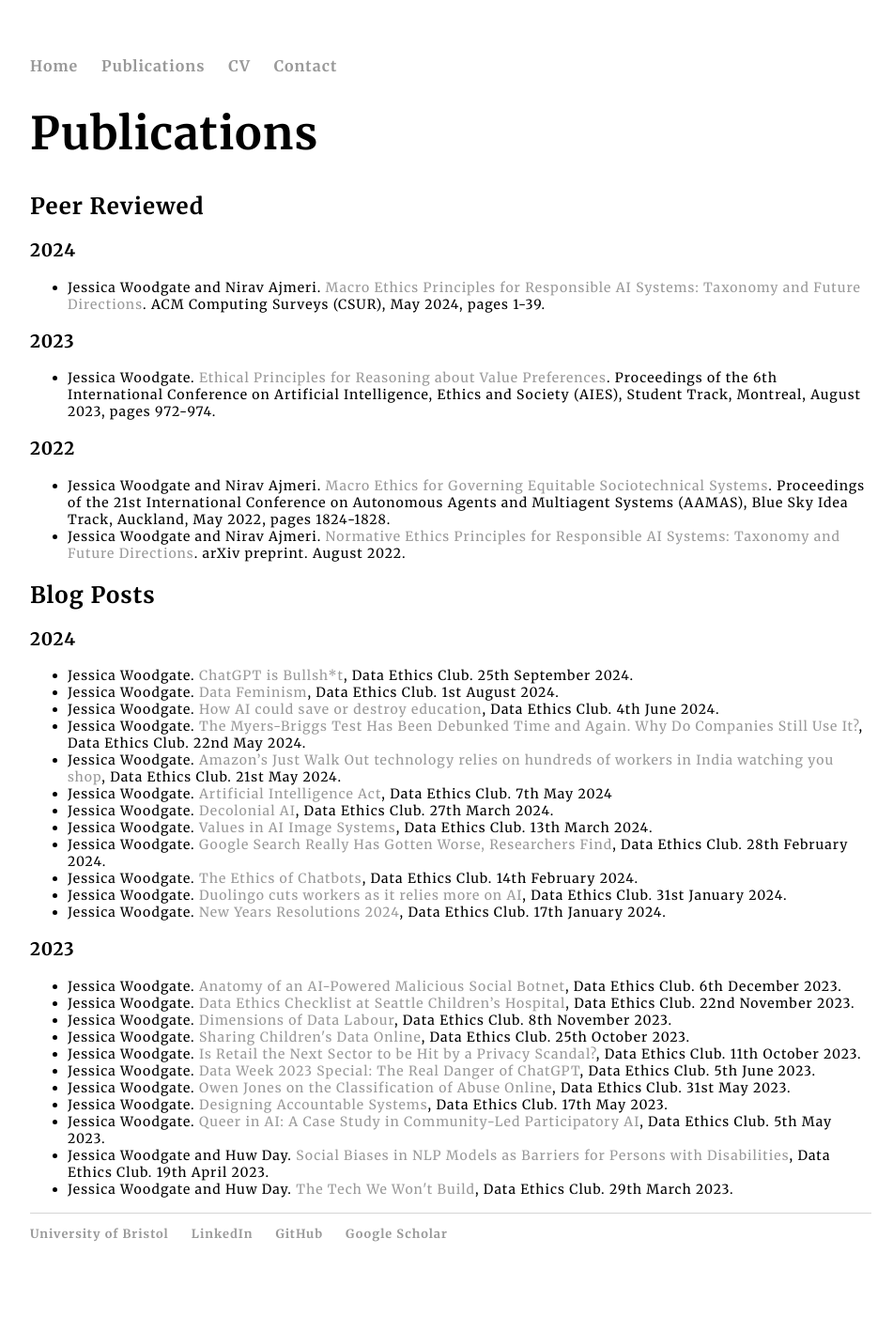
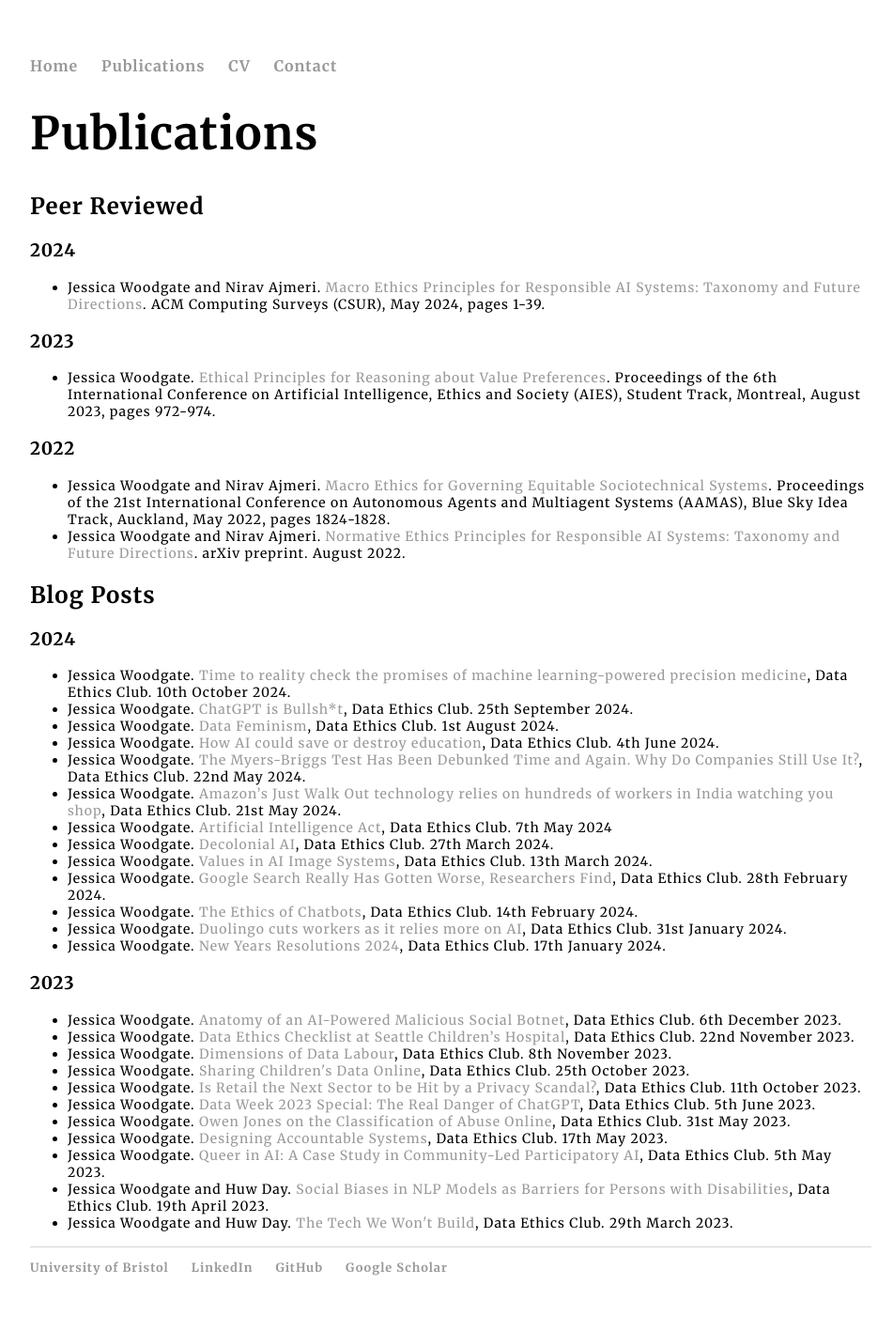
Before and after one commit to jessica-woodgate/jessica-woodgate.github.io, a Jekyll site: the page built from docs/publications/index.html, in a window 1280 px wide. Shown: the whole page at 94% size, without its empty margins (160-1111 px from the left). Built offline with Jekyll 4.4.1, drawn with Linux system fonts in a browser that asks for light colours; before the commit the page ends 1381 px from its top, so only the background shows below that.

Commit message:
ML precision medicine

```diff
--- a/docs/cv/index.html
+++ b/docs/cv/index.html
@@ -92,10 +92,6 @@ title: CV of Jessica Woodgate
 						Proceedings of the 21st International Conference on Autonomous Agents and Multiagent Systems (AAMAS),
 						Blue Sky Idea Track, Auckland, May 2022, pages 1824--1828.
 					</p>
-					<p>Jessica Woodgate and Nirav Ajmeri.
-						<a href="https://arxiv.org/abs/2208.12616">Normative Ethics Principles for Responsible AI Systems: Taxonomy and Future Directions</a>.
-						arXiv preprint. August 2022.
-					</p>
 
 					<hr class="solid">
 					<h2>Professional Service</h2>
--- a/docs/index.html
+++ b/docs/index.html
@@ -45,6 +45,9 @@ layout: home
 	<h2>News</h2>
 	<h3>2024</h3>
 		<ul class="publications-list">
+			<li>October: authored data ethics club write up
+				<a href="https://dataethicsclub.com/write_ups/2024-10-09_writeup.html">Time to reality check the promises of machine learning-powered precision medicine</a>, looking at the role of ML in precision medicine
+			</li>
 			<li>September: authored data ethics club write up
 				<a href="https://dataethicsclub.com/write_ups/2024-09-25_writeup.html">ChatGPT is Bullsh*t</a>, exploring the language used to talk about falsehoods generated by LLMs
 			</li>
--- a/docs/publications/index.html
+++ b/docs/publications/index.html
@@ -36,6 +36,10 @@ title: Publications of Jessica Woodgate
         <h2>Blog Posts</h2>
         <h3>2024</h3>
 		<ul class="publications-list">
+            <li>Jessica Woodgate.
+                <a href="https://dataethicsclub.com/write_ups/2024-10-09_writeup.html">Time to reality check the promises of machine learning-powered precision medicine</a>,
+                Data Ethics Club. 10th October 2024.
+            </li>
             <li>Jessica Woodgate.
                 <a href="https://dataethicsclub.com/write_ups/2024-09-25_writeup.html">ChatGPT is Bullsh*t</a>,
                 Data Ethics Club. 25th September 2024.
```
